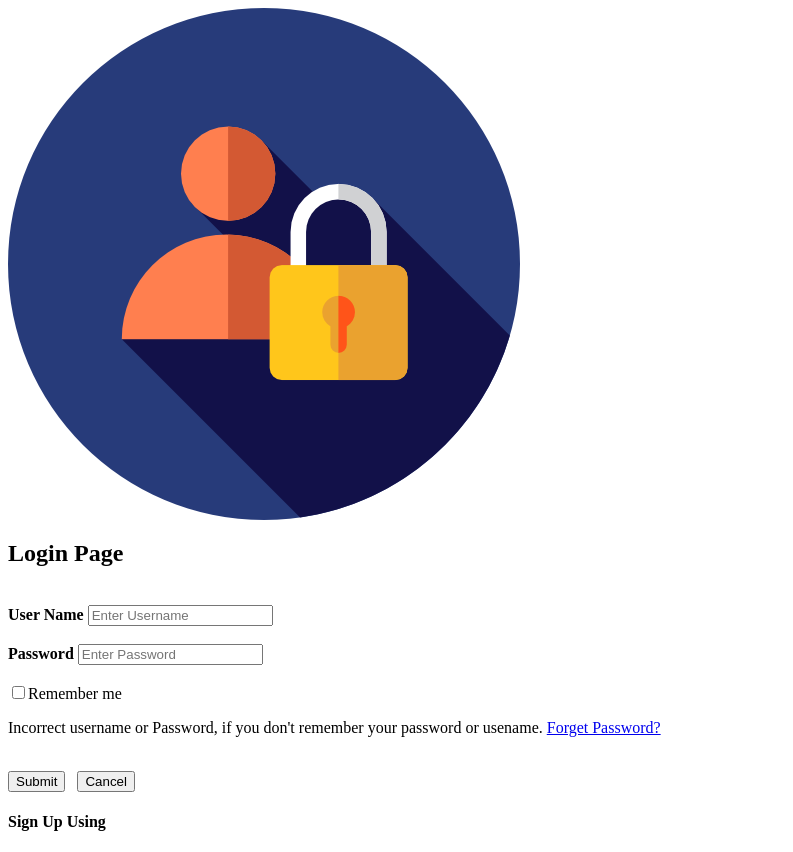
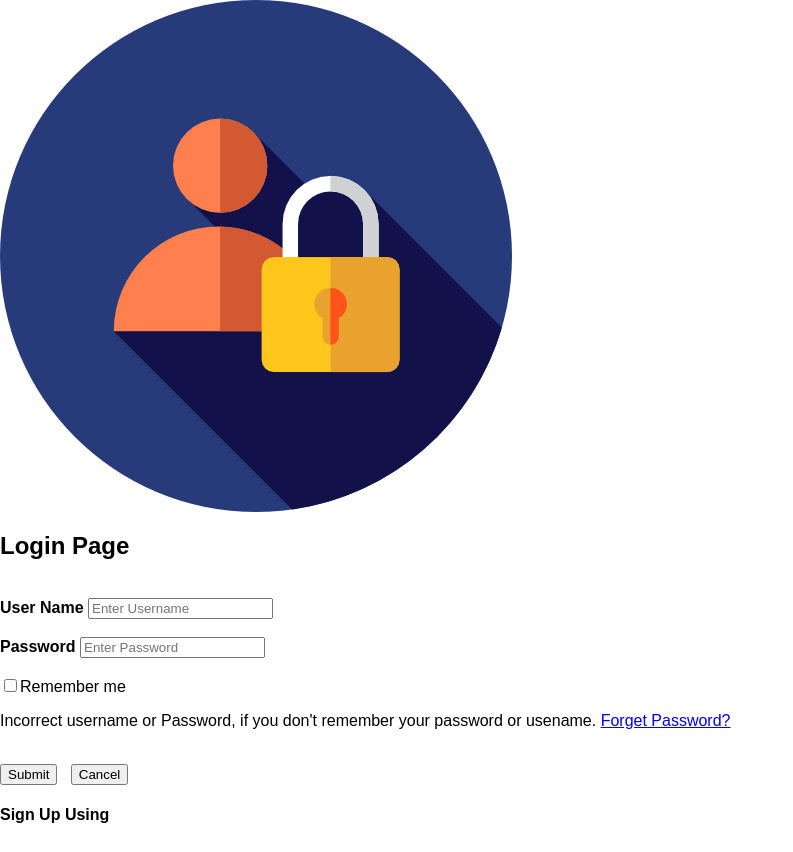
Before and after one commit to LahiruVimukthi2001/PHP_Login_Page, a PHP site: page /Login.php in a window 1280 px wide. Shown: the whole page, without its empty margins (0-793 px from the left). After the commit the page ends 823 px from the top, so only its background shows below. Run offline with PHP 8.4, Linux system fonts and the light colour scheme.

Commit message:
add body css

```diff
--- a/Login.php
+++ b/Login.php
@@ -6,10 +6,14 @@
         <meta charset="UTF-8">
         <meta name="viewport" content="width=device-width, initial-scale=1.0">
         <link href="" rel="stylesheet" type="text/css">
-    </head>
-    <style>
 
-    </style>
+        <style>
+          body{margin: 0;
+               padding: 0;
+               background-color:light blue;
+               font-family: 'Arial';   }
+
+        </style>
     </head>
     <body>
         <div class="login">
```
